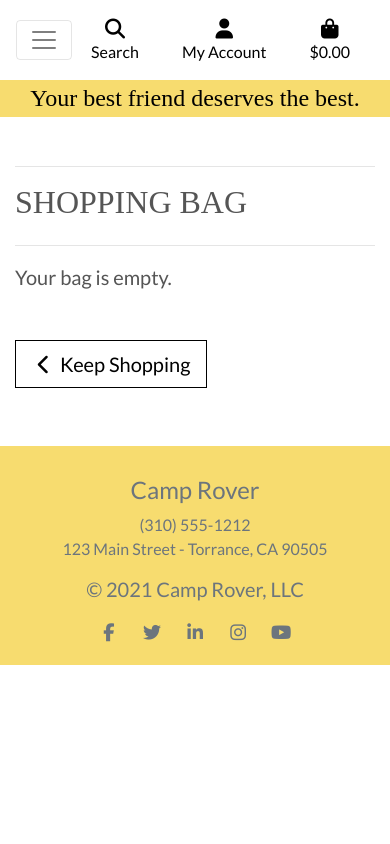
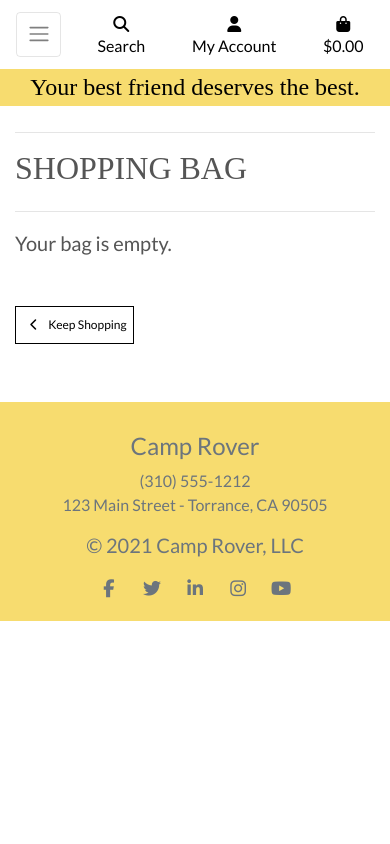
Before and after one commit to katyacano/milestone-project-4, a Django app: page /bag/ in a window 390 px wide. Run offline with Django 3.2, Linux system fonts and the light colour scheme; some libraries are stand-ins or nearby versions; some web fonts are replaced.

Commit message:
Correct mobile nav padding and added home url to mobile collapse menu

```diff
--- a/static/css/base.css
+++ b/static/css/base.css
@@ -267,15 +267,42 @@ input[name='q']::placeholder {
 }
 
 /* --- Pad the top a bit when navbar is collapsed on mobile --- */
+/* pad the top a bit when navbar is collapsed on mobile */
 @media (max-width: 991px) {
     .header-container {
-        padding-top: 150px;
+        padding-top: 116px;
     }
-
     body {
-        height: calc(100vh - 150px);
+        height: calc(100vh - 116px);
     }
-}
+    .display-4.logo-font.text-black {
+        font-size: 2rem;
+    }
+    .nav-link {
+        padding: 0.15rem;
+    }
+    .nav-link i.fa-lg {
+        font-size: 1rem;
+    }
+    .navbar-toggler {
+        padding: .6rem .6rem;
+        font-size: 1rem;
+    }
+    #delivery-banner h4 {
+        font-size: .9rem;
+    }
+    .btn.btn-outline-black.rounded-0,
+    .btn.btn-black.rounded-0 {
+        padding: .375rem .375rem;
+    }
+    .btn.btn-outline-black.rounded-0.btn-lg,
+    .btn.btn-black.rounded-0.btn-lg {
+        padding: .375rem .375rem;
+        font-size: .75rem;
+    }
+    .increment-qty, .decrement-qty {
+        padding: .25rem .5rem !important;
+    }
 
 
 /* --- Product images ---*/
--- a/templates/includes/main-nav.html
+++ b/templates/includes/main-nav.html
@@ -1,5 +1,11 @@
 <div class="collapse navbar-collapse" id="main-nav">
     <ul class="navbar-nav w-auto mx-auto">
+        <li class="nav-item dropdown">
+            <a class="nav-font nav-link text-black mr-5" href="{% url 'home' %}">
+                Home
+            </a>
+        </li>
+
         <li class="nav-item dropdown">
             <a class="nav-font nav-link text-black mr-5" href="{% url 'about' %}">
                 About the Camp
```
Also changed, not shown: media/noimage.png (added).
